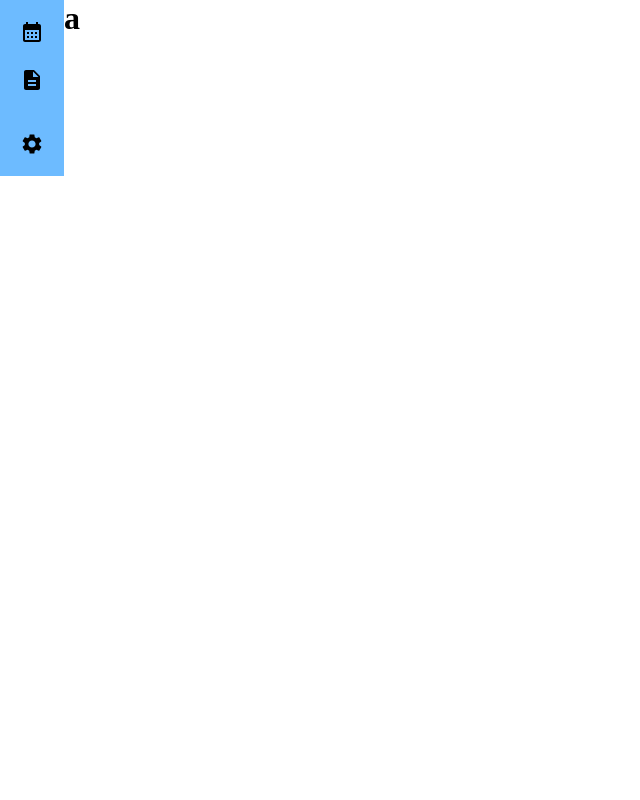
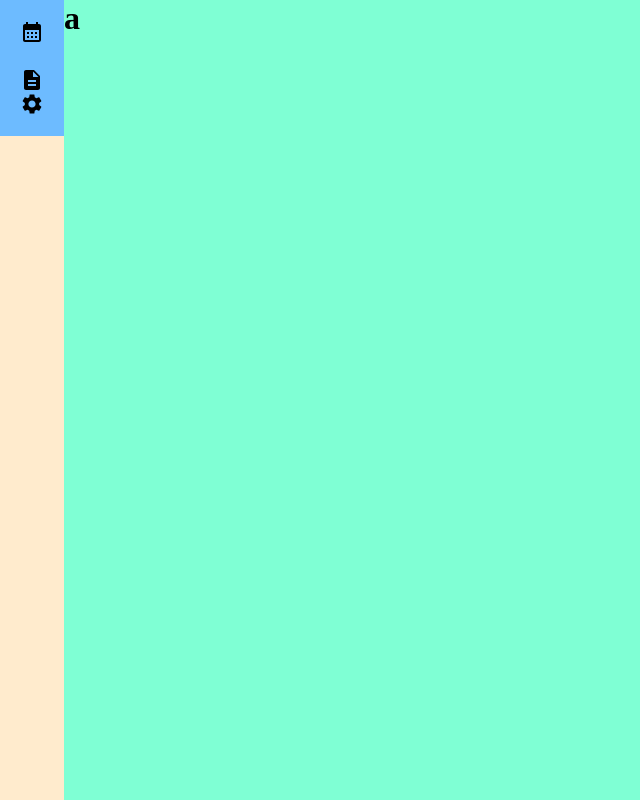
Before and after one commit to Mayu0628/TechRead_NextJS, a Next.js app: page / in a window 1280 px wide. Shown: the whole page, without its empty margins (0-640 px from the left). Built offline with nearby package versions, Linux system fonts and the light colour scheme.

Commit message:
chore: Update sidebar module CSS and component styles

```diff
--- a/src/app/components/layouts/Sidebar/Sidebar.module.css
+++ b/src/app/components/layouts/Sidebar/Sidebar.module.css
@@ -1,7 +1,10 @@
+.sidebarConteainer {
+  background-color: blanchedalmond;
+}
+
 .background {
-  height: 100%;
+  background-color: #6dbbff;
   display: flex;
-  background-color: #6dbbff;
   flex-direction: column;
   justify-content: space-between;
   padding: 20px;
--- a/src/app/components/layouts/Sidebar/Sidebar.tsx
+++ b/src/app/components/layouts/Sidebar/Sidebar.tsx
@@ -6,12 +6,14 @@ import styles from "./Sidebar.module.css";
 
 const Sidebar = () => {
   return (
-    <div className={styles.background}>
-      <div className={styles.icon}>
-        <CalendarIcon />
-        <DescriptionIcon />
+    <div className={styles.sidebarConteainer}>
+      <div className={styles.background}>
+        <div className={styles.icon}>
+          <CalendarIcon />
+          <DescriptionIcon />
+        </div>
+        <SettingsIcon />
       </div>
-      <SettingsIcon />
     </div>
   );
 };
--- a/src/app/layout.tsx
+++ b/src/app/layout.tsx
@@ -14,7 +14,7 @@ export default function RootLayout({
   return (
     <html>
       <body>
-        <div>
+        <div className="sidebarConteainer">
           <Sidebar />
         </div>
         <div>{children}</div>
--- a/src/app/styles/globals.css
+++ b/src/app/styles/globals.css
@@ -4,5 +4,19 @@
 }
 
 body {
+  background-color: aquamarine;
   display: flex;
+  height: 100vh;
 }
+
+.sidebarConteainer {
+  background-color: blanchedalmond;
+}
+
+:root{
+  --myheight: 100px;
+}
+
+.background {
+  height: var(--myheight);
+}
```
